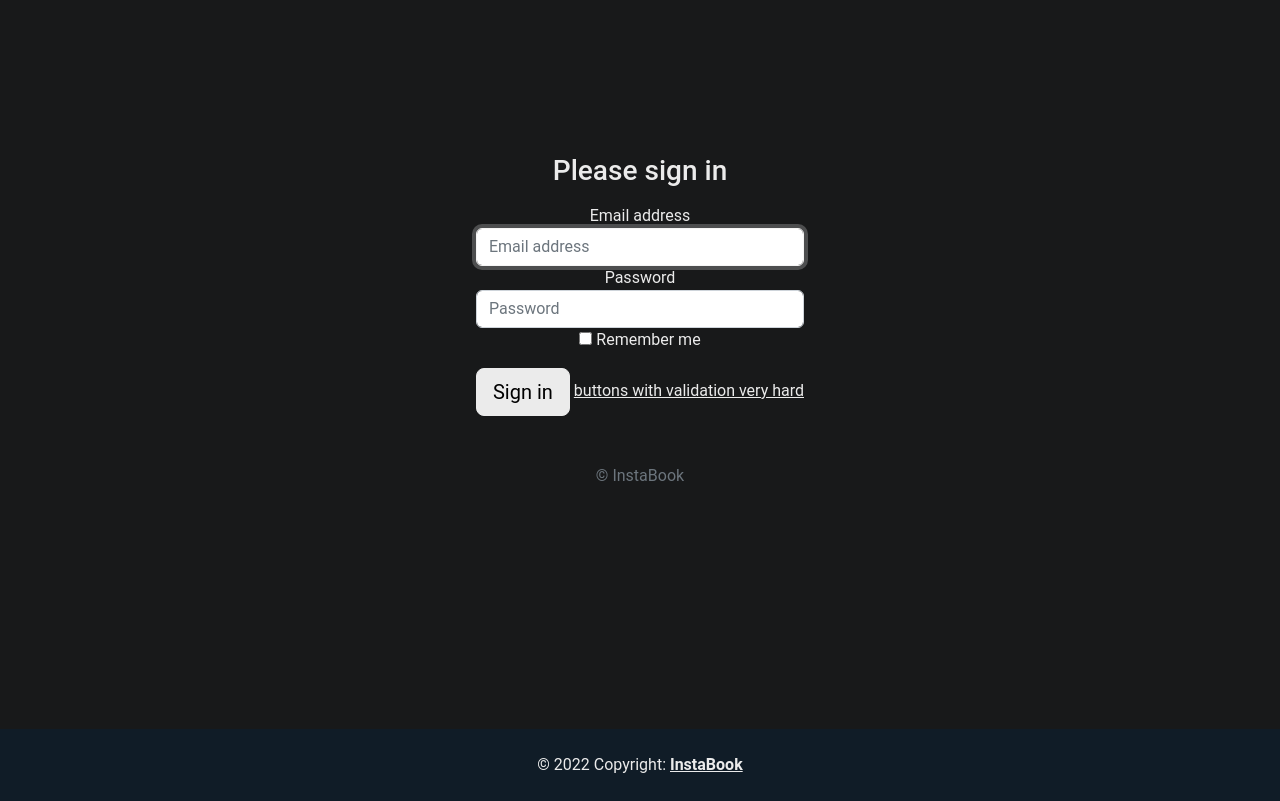
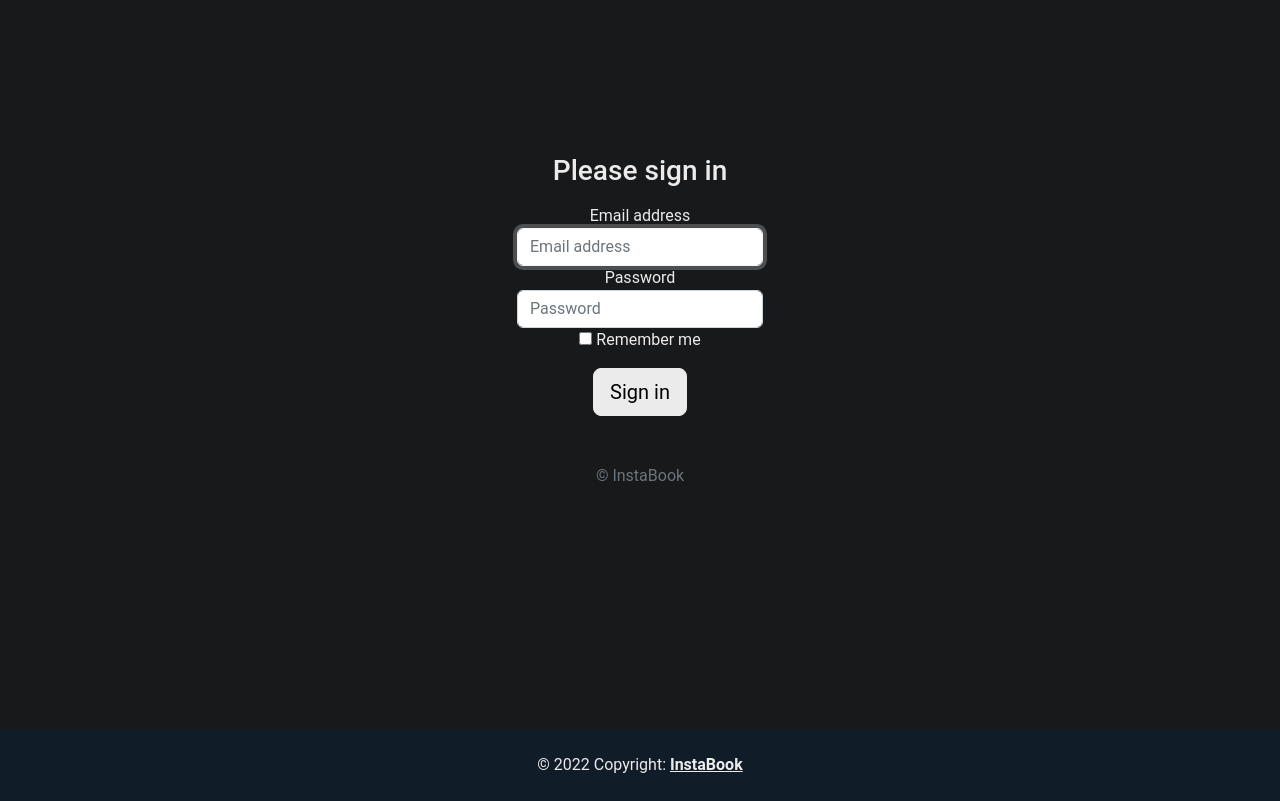
Before and after one commit to Jonast96/CSS-framework-CA, a website: page login.html in a window 1280 px wide. Shown: the part 71-872 px from the top of the page. Drawn offline with Linux system fonts and the light colour scheme.

Commit message:
fixed form validation login

```diff
--- a/login.html
+++ b/login.html
@@ -41,7 +41,7 @@
     <main
       class="text-center login d-flex align-items-center justify-content-center text-primary"
     >
-      <form class="form-signin">
+      <form action="/profile.html" class="form-signin">
         <h1 class="h3 mb-3 font-weight-normal">Please sign in</h1>
         <label for="inputEmail" class="sr-only">Email address</label>
         <input
@@ -68,7 +68,6 @@
         <button class="btn btn-lg btn-primary btn-block" type="submit">
           Sign in
         </button>
-        <a href="/profile.html">buttons with validation very hard</a>
         <p class="mt-5 mb-3 text-muted">© InstaBook</p>
       </form>
     </main>
```
